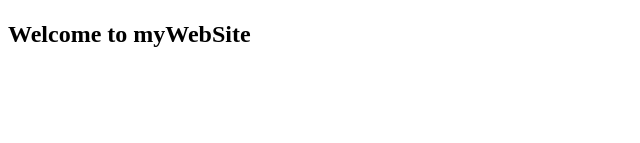
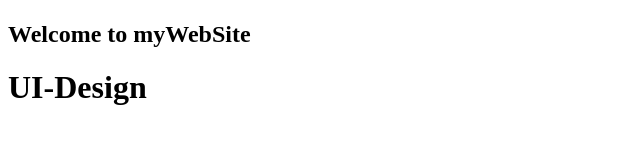
Before and after one commit to thanluck/testGit, a plain HTML site: page index.html in a window 1280 px wide. Shown: the part 311-454 px from the top of the page, without its empty margins (0-640 px from the left). Drawn offline with Linux system fonts and the light colour scheme.

Commit message:
added text UI-Design

```diff
--- a/index.html
+++ b/index.html
@@ -6,4 +6,5 @@
 <body>
     <img src="Phone.jpg"/>
     <h2>Welcome to myWebSite</h2>
+    <h1>UI-Design</h1>
 </body>
```
